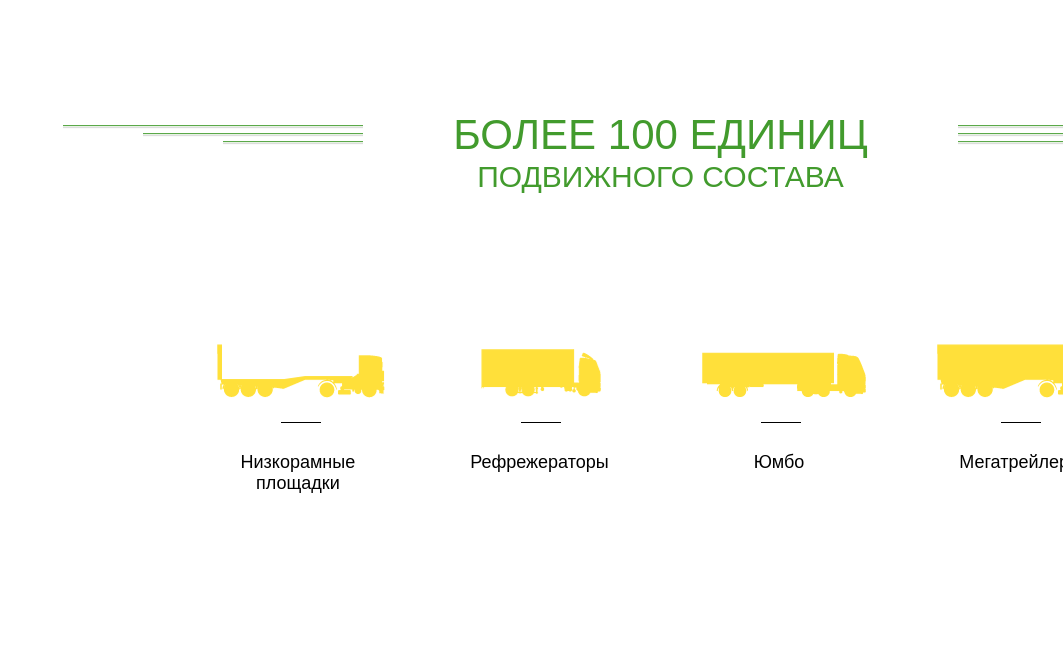
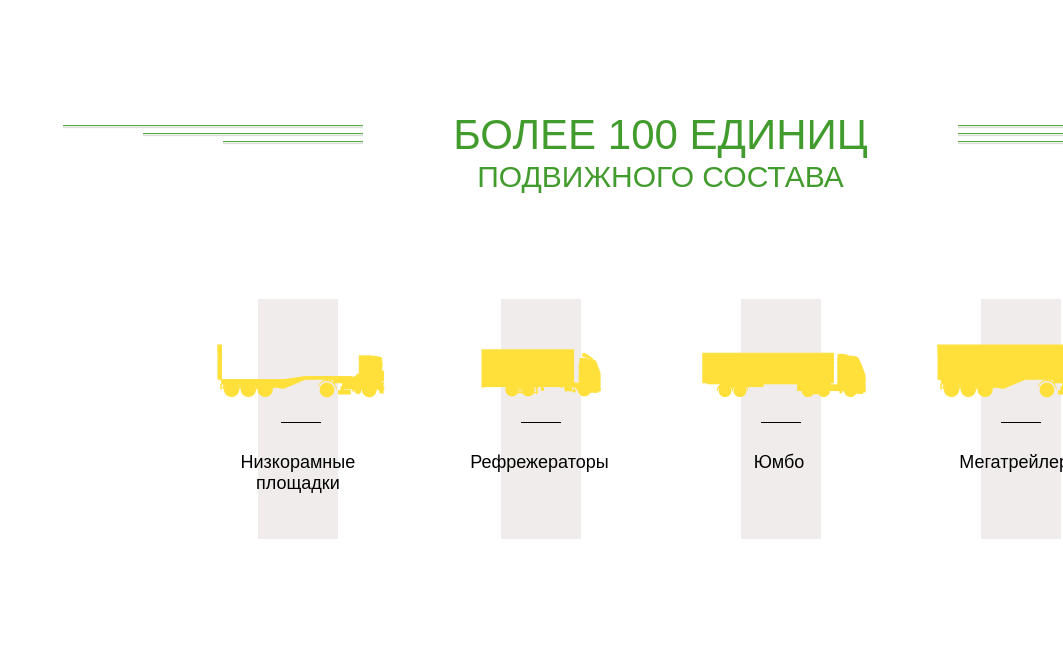
Before and after one commit to oddfrid/beeinterns_hw, a plain HTML site: page HW10/index.html in a window 1280 px wide. Shown: the part 2723-3391 px from the top of the page, without its empty margins (217-1280 px from the left). Drawn offline with Linux system fonts and the light colour scheme.

Commit message:
ready, but bad style

```diff
--- a/HW10/css/style.css
+++ b/HW10/css/style.css
@@ -36,7 +36,6 @@ header {
     display: flex;
     height: 100px;
     background-color: #FFF;
-
 }
 
 .menu {
@@ -240,10 +239,37 @@ h3 {
     height: 710px;
 }
 
+.flex-rect {
+    position: relative;
+}
+
+.rect {
+   width: 80px;
+   height: 240px;
+   background-color: rgb(240, 236, 236);
+   position: absolute;
+   top:75px;
+}
+
+.rect-1 {
+    left:467px;
+}
+.rect-2 {
+    left:710px;
+}
+.rect-3 {
+    left:950px;
+}
+.rect-4 {
+    left:1190px;
+}
+
 .more_content {
     display: flex;
     flex-direction: column;
     align-items: center;
+    position: relative;
+    z-index: 2;
 }
 
 .more_img {
--- a/HW10/index.html
+++ b/HW10/index.html
@@ -116,6 +116,20 @@
                 </div>
                 <div class="for_h3 color_green"><h3>ПОДВИЖНОГО СОСТАВА</h3></div>
             </div>
+            <div class="flex-rect">
+                <div class="rect rect-1">
+                    <p>&nbsp;</p>
+                </div>
+                <div class="rect rect-2">
+                    <p>&nbsp;</p>
+                </div>
+                <div class="rect rect-3">
+                    <p>&nbsp;</p>
+                </div>
+                <div class="rect rect-4">
+                    <p>&nbsp;</p>
+                </div>
+            </div>
             <div class="more_content">
                 <div class="more_img">
                     <img class="more-img" src="img/types.png" alt="types.png">
```
